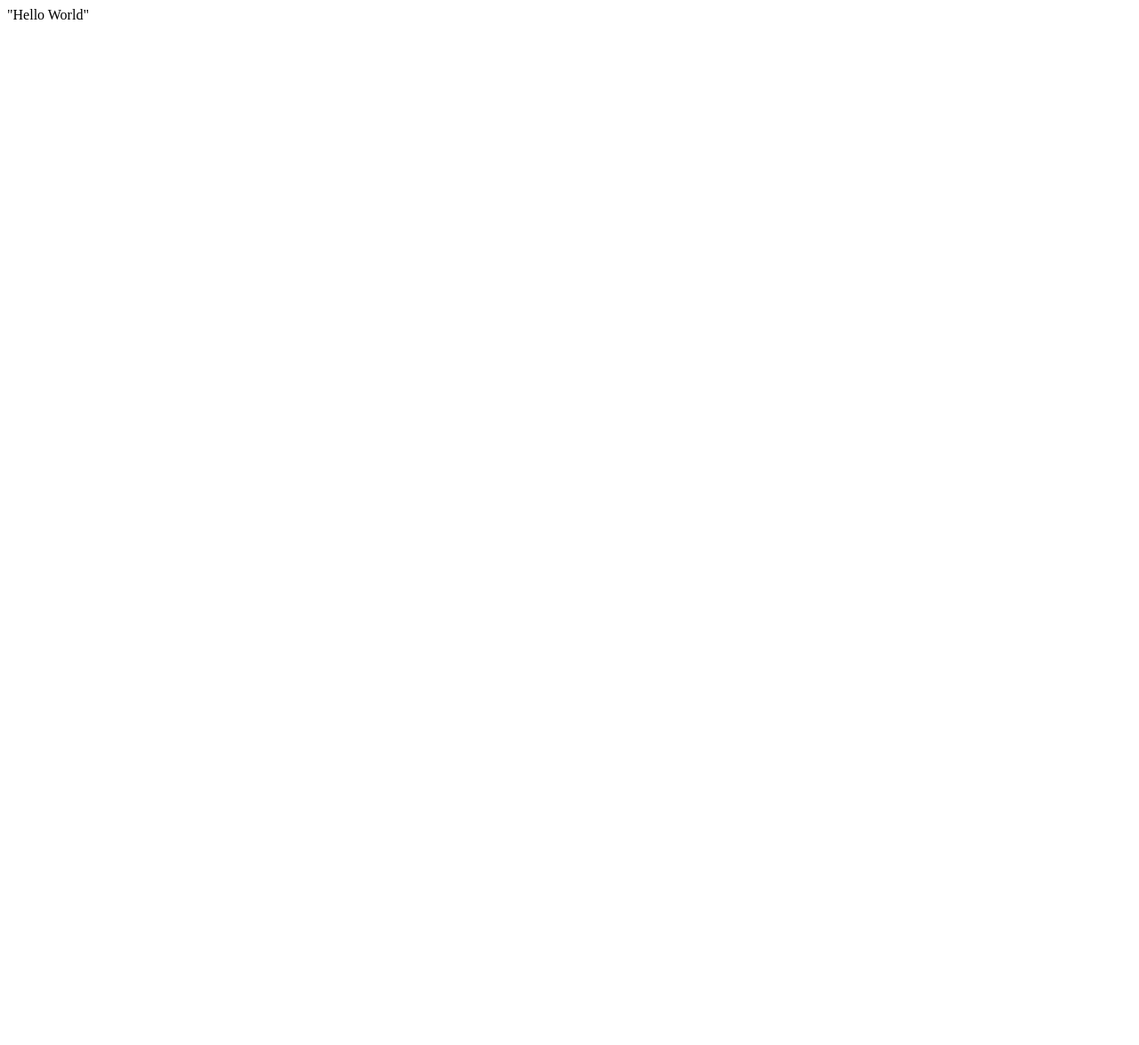
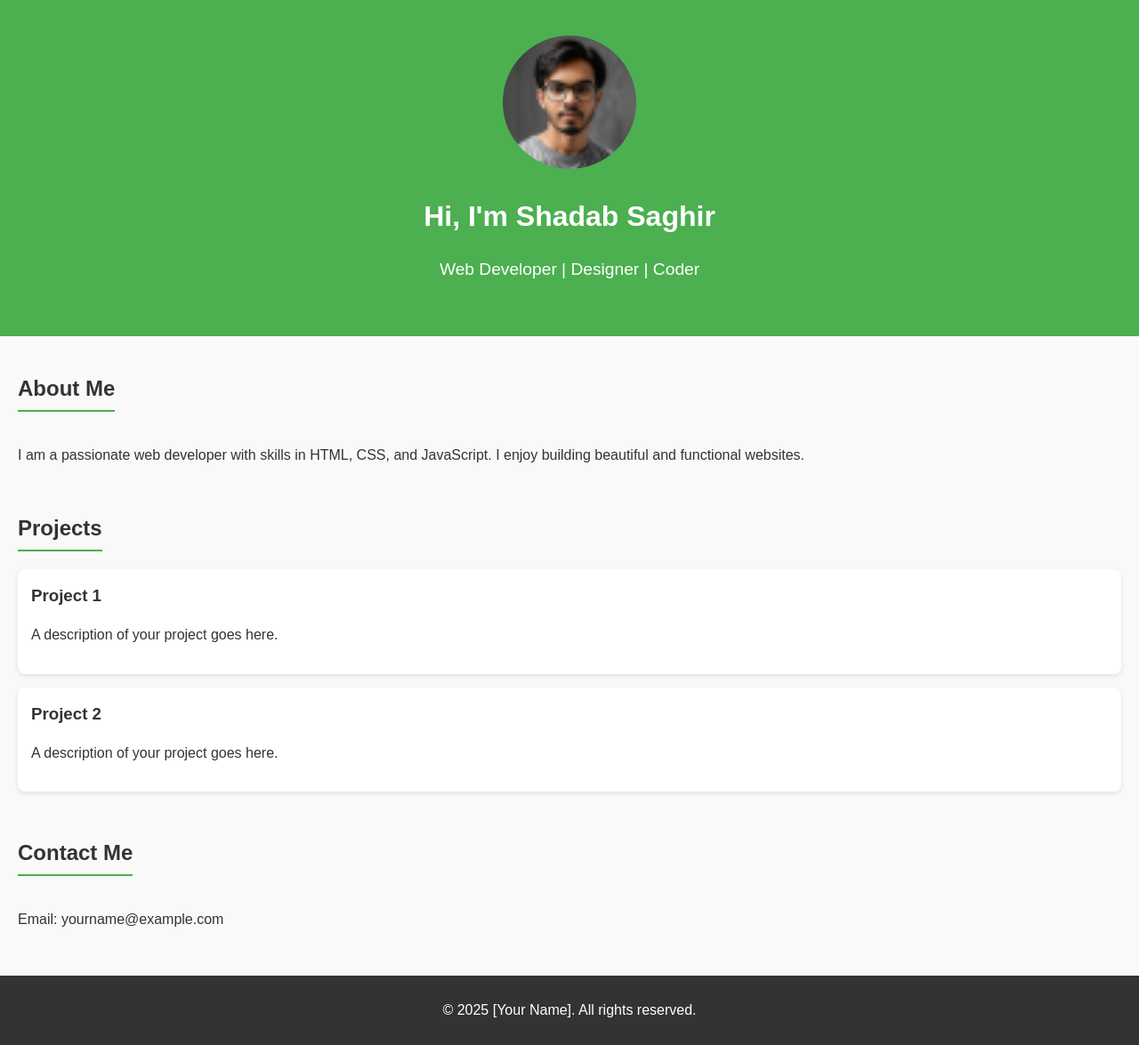
Before and after one commit to Shadab004/shadab004.github.io, a plain HTML site: page index.html in a window 1280 px wide. Shown: the whole page at 89% size. Before the commit the page ends 800 px from the top, so only its background shows below. Drawn offline with Linux system fonts and the light colour scheme.

Commit message:
Portfolio init

```diff
--- a/index.html
+++ b/index.html
@@ -1 +1,46 @@
-"Hello World"
+<!DOCTYPE html>
+<html lang="en">
+<head>
+  <meta charset="UTF-8">
+  <meta name="viewport" content="width=device-width, initial-scale=1.0">
+  <title>My Portfolio</title>
+  <link rel="stylesheet" href="style.css">
+</head>
+<body>
+  <header>
+    <div class="container">
+      <img src="images/my_photo.png" alt="My Photo" class="profile-photo">
+      <h1>Hi, I'm Shadab Saghir</h1>
+      <p>Web Developer | Designer | Coder</p>
+    </div>
+  </header>
+
+  <main>
+    <section id="about">
+      <h2>About Me</h2>
+      <p>I am a passionate web developer with skills in HTML, CSS, and JavaScript. I enjoy building beautiful and functional websites.</p>
+    </section>
+
+    <section id="projects">
+      <h2>Projects</h2>
+      <div class="project">
+        <h3>Project 1</h3>
+        <p>A description of your project goes here.</p>
+      </div>
+      <div class="project">
+        <h3>Project 2</h3>
+        <p>A description of your project goes here.</p>
+      </div>
+    </section>
+
+    <section id="contact">
+      <h2>Contact Me</h2>
+      <p>Email: yourname@example.com</p>
+    </section>
+  </main>
+
+  <footer>
+    <p>&copy; 2025 [Your Name]. All rights reserved.</p>
+  </footer>
+</body>
+</html>
--- /dev/null
+++ b/style.css
@@ -0,0 +1,72 @@
+/* General Styles */
+body {
+    font-family: Arial, sans-serif;
+    margin: 0;
+    padding: 0;
+    line-height: 1.6;
+    background-color: #f9f9f9;
+    color: #333;
+  }
+
+  .container {
+    text-align: center;
+    padding: 20px;
+  }
+
+  /* Header Styles */
+  header {
+    background: #4CAF50;
+    color: white;
+    padding: 20px 0;
+  }
+
+  header .profile-photo {
+    width: 150px;
+    height: 150px;
+    border-radius: 50%;
+    margin-bottom: 10px;
+  }
+
+  header h1 {
+    margin: 10px 0 5px;
+  }
+
+  header p {
+    font-size: 1.2rem;
+  }
+
+  /* Main Section */
+  main {
+    padding: 20px;
+  }
+
+  section {
+    margin-bottom: 30px;
+  }
+
+  section h2 {
+    border-bottom: 2px solid #4CAF50;
+    display: inline-block;
+    padding-bottom: 5px;
+    margin-bottom: 20px;
+  }
+
+  .project {
+    background: #fff;
+    padding: 15px;
+    border-radius: 8px;
+    box-shadow: 0 2px 5px rgba(0, 0, 0, 0.1);
+    margin-bottom: 15px;
+  }
+
+  .project h3 {
+    margin: 0 0 10px;
+  }
+
+  /* Footer Styles */
+  footer {
+    background: #333;
+    color: #fff;
+    text-align: center;
+    padding: 10px 0;
+  }
```
Also changed, not shown: images/my_photo.png (added).
